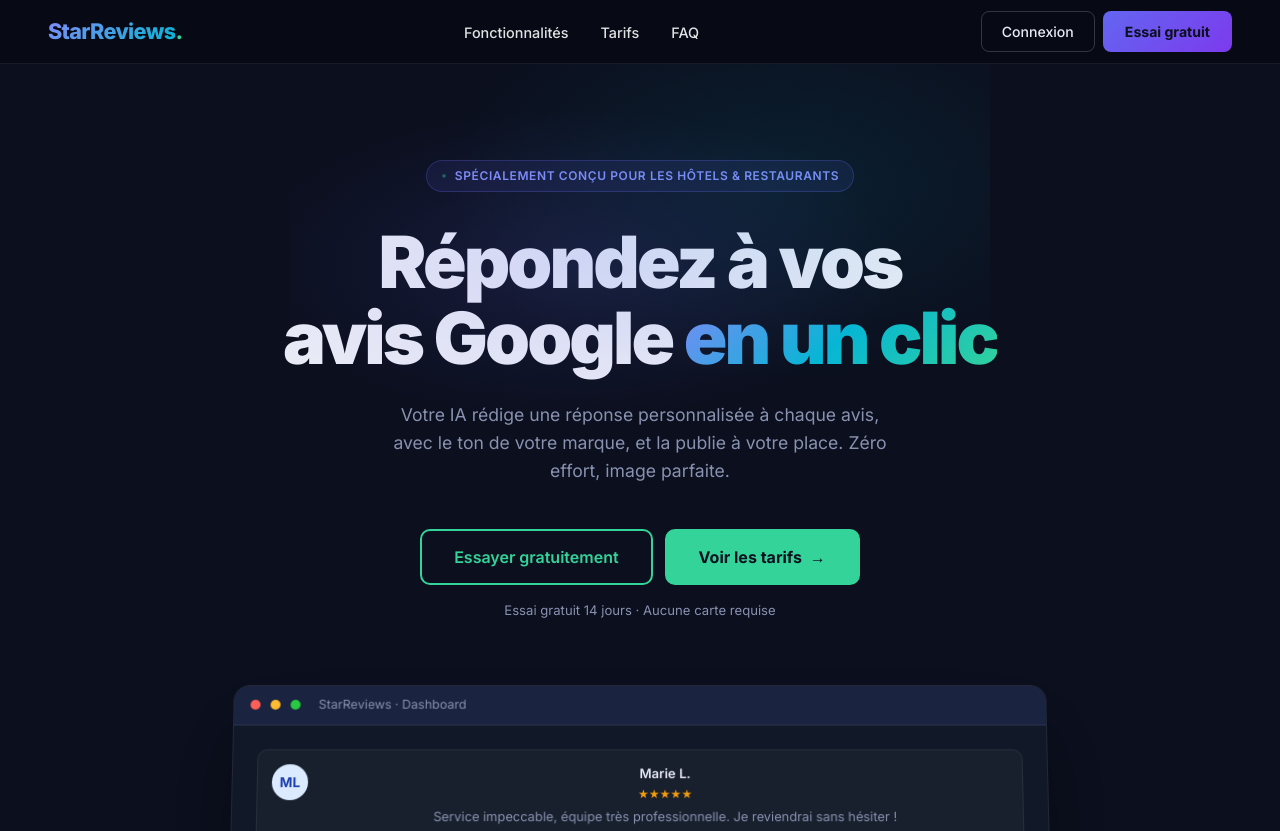
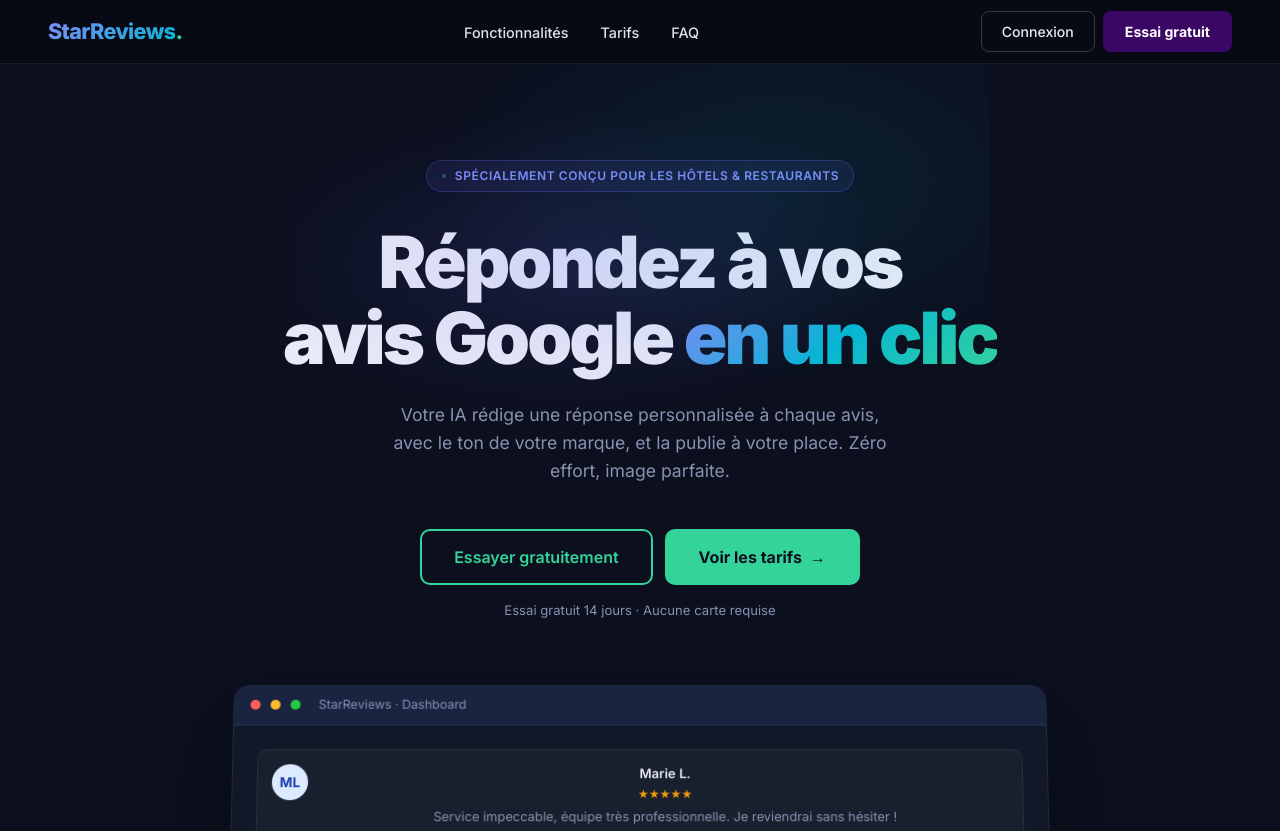
Before and after one commit to clementhall21-hue/avisauto, a Next.js app: page / in a window 1280 px wide. Shown: the top 831 px of the page. Built offline with nearby package versions, Linux system fonts and the light colour scheme.

Commit message:
Apply dark purple #3b0764 to btn-primary globally
https://claude.ai/code/session_01VwtSd4WT39act6ADqBgudU

```diff
--- a/app/globals.css
+++ b/app/globals.css
@@ -111,8 +111,8 @@ body {
 }
 
 .btn-primary {
-  background: linear-gradient(135deg, #6366f1, #7c3aed);
-  color: #0b0f1e;
+  background: #3b0764;
+  color: #fff;
   border: none;
   padding: 10px 22px;
   border-radius: 8px;
@@ -127,7 +127,7 @@ body {
 }
 
 .btn-primary:hover {
-  background: linear-gradient(135deg, #818cf8, #6366f1);
+  background: #4c0d99;
   transform: translateY(-1px);
   box-shadow: 0 6px 20px rgba(99, 102, 241, 0.4);
 }
```
